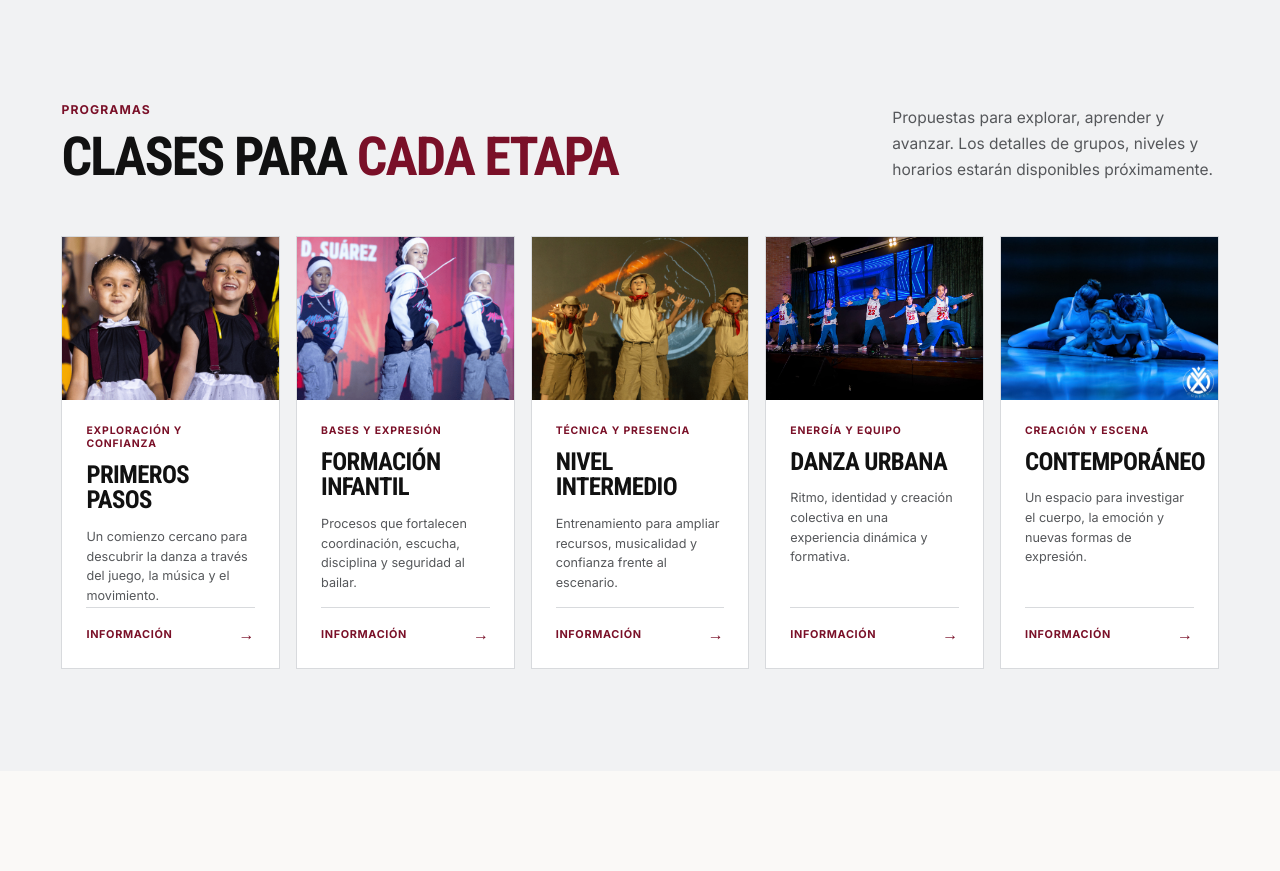
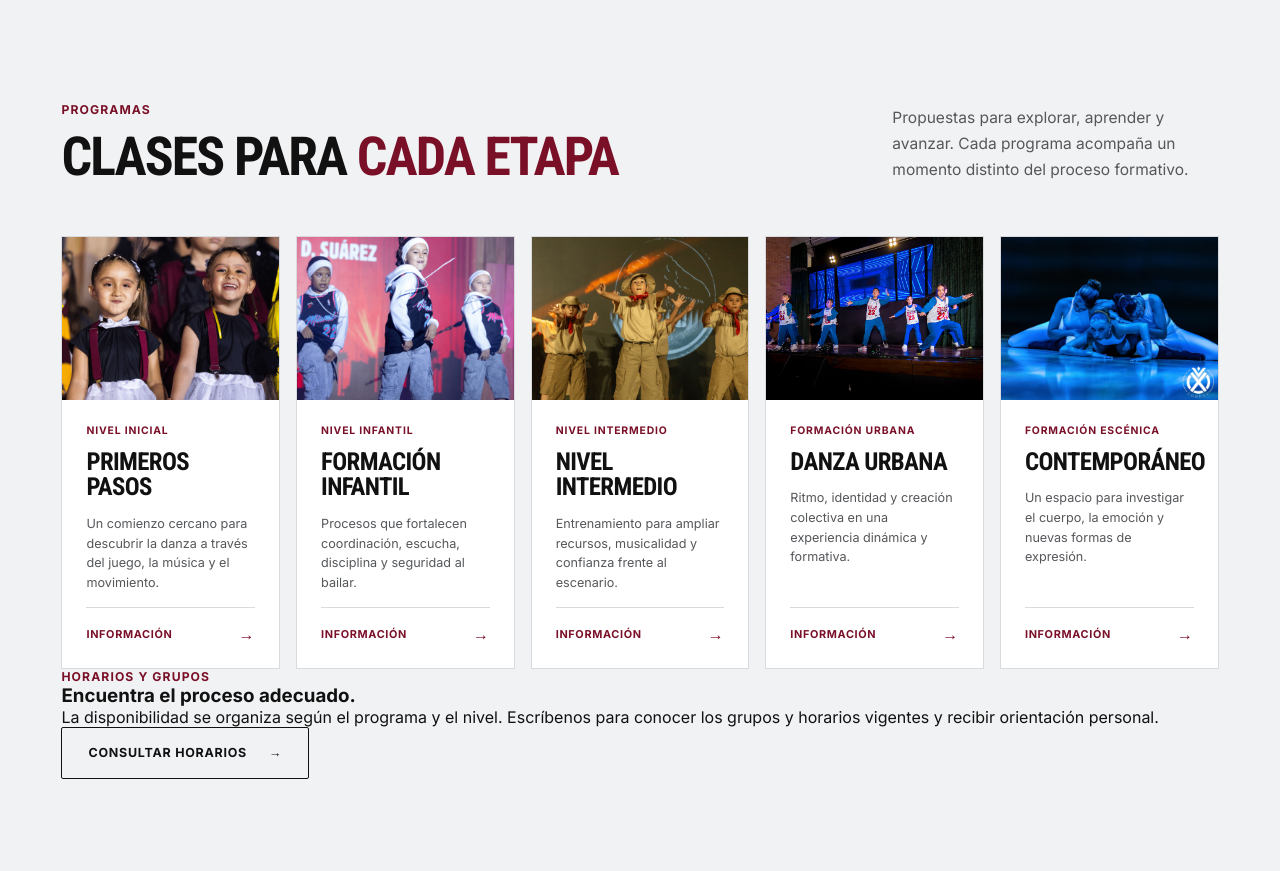
Before and after one commit to cristiansuarezcode-bot/web-vox-corpus-danza, a Next.js app: page / in a window 1280 px wide. Shown: the part 908-1779 px from the top of the page. Built offline with nearby package versions, Linux system fonts and the light colour scheme.

Commit message:
Align homepage content with style guide 3

```diff
--- a/app/page.tsx
+++ b/app/page.tsx
@@ -1,35 +1,35 @@
 const programs = [
   {
     title: "Primeros pasos",
-    label: "Exploración y confianza",
+    label: "Nivel inicial",
     text: "Un comienzo cercano para descubrir la danza a través del juego, la música y el movimiento.",
     image: "/primeros-pasos.png",
     alt: "Niñas de Vox Corpus disfrutando una presentación",
   },
   {
     title: "Formación infantil",
-    label: "Bases y expresión",
+    label: "Nivel infantil",
     text: "Procesos que fortalecen coordinación, escucha, disciplina y seguridad al bailar.",
     image: "/team-girls.png",
     alt: "Grupo infantil de Vox Corpus en escena",
   },
   {
     title: "Nivel intermedio",
-    label: "Técnica y presencia",
+    label: "Nivel intermedio",
     text: "Entrenamiento para ampliar recursos, musicalidad y confianza frente al escenario.",
     image: "/grupo-intermedio.png",
     alt: "Estudiantes de nivel intermedio en una coreografía",
   },
   {
     title: "Danza urbana",
-    label: "Energía y equipo",
+    label: "Formación urbana",
     text: "Ritmo, identidad y creación colectiva en una experiencia dinámica y formativa.",
     image: "/escenario-urbano-azul.jpg",
     alt: "Grupo de danza urbana de Vox Corpus en una presentación",
   },
   {
     title: "Contemporáneo",
-    label: "Creación y escena",
+    label: "Formación escénica",
     text: "Un espacio para investigar el cuerpo, la emoción y nuevas formas de expresión.",
     image: "/contemporaneo-azul.jpg",
     alt: "Bailarinas de Vox Corpus en una obra contemporánea",
@@ -79,6 +79,7 @@ export default function Home() {
           <a href="#academia">La academia</a>
           <a href="#programas">Programas</a>
           <a href="#experiencias">Experiencias</a>
+          <a href="#horarios">Horarios</a>
           <a href="#contacto">Contacto</a>
           <a className="nav-cta" href="#contacto">Inscríbete <span aria-hidden="true">→</span></a>
         </nav>
@@ -90,6 +91,7 @@ export default function Home() {
             <a href="#academia">La academia</a>
             <a href="#programas">Programas</a>
             <a href="#experiencias">Experiencias</a>
+            <a href="#horarios">Horarios</a>
             <a href="#contacto">Contacto</a>
           </nav>
         </details>
@@ -134,8 +136,8 @@ export default function Home() {
             <h2>Clases para <span>cada etapa</span></h2>
           </div>
           <p>
-            Propuestas para explorar, aprender y avanzar. Los detalles de
-            grupos, niveles y horarios estarán disponibles próximamente.
+            Propuestas para explorar, aprender y avanzar. Cada programa
+            acompaña un momento distinto del proceso formativo.
           </p>
         </div>
 
@@ -153,6 +155,20 @@ export default function Home() {
               </div>
             </article>
           ))}
+        </div>
+
+        <div className="schedule-callout" id="horarios">
+          <div>
+            <p className="section-label">Horarios y grupos</p>
+            <h3>Encuentra el proceso adecuado.</h3>
+          </div>
+          <p>
+            La disponibilidad se organiza según el programa y el nivel. Escríbenos
+            para conocer los grupos y horarios vigentes y recibir orientación personal.
+          </p>
+          <a className="button button-secondary" href="mailto:voxcorpusdanza@gmail.com">
+            Consultar horarios <span aria-hidden="true">→</span>
+          </a>
         </div>
       </section>
 
@@ -228,11 +244,10 @@ export default function Home() {
         </div>
         <div className="contact-copy">
           <p>
-            Estamos organizando la información completa de grupos, horarios,
-            ubicación e inscripciones. Mientras tanto, puedes escribirnos y te
-            orientaremos personalmente.
+            Cuéntanos qué programa te interesa. Te orientaremos personalmente
+            sobre el nivel, los grupos disponibles y el proceso de inscripción.
           </p>
-          <div className="contact-status"><span>Información en preparación</span><strong>Inscripciones próximamente</strong></div>
+          <div className="contact-status"><span>Atención personalizada</span><strong>Horarios según programa y nivel</strong></div>
           <a className="button button-primary" href="mailto:voxcorpusdanza@gmail.com">Escríbenos <span aria-hidden="true">→</span></a>
         </div>
       </section>
@@ -248,12 +263,13 @@ export default function Home() {
           <a href="#academia">La academia</a>
           <a href="#programas">Programas</a>
           <a href="#experiencias">Experiencias</a>
+          <a href="#horarios">Horarios</a>
           <a href="#contacto">Contacto</a>
         </div>
         <div className="footer-links">
           <p>Información</p>
           <a href="/cancelar_cuenta_vox_danza/">Eliminar cuenta de Vox Danza</a>
-          <span>Sitio en construcción</span>
+          <span>Canal oficial de Vox Corpus Danza</span>
           <small>© {new Date().getFullYear()} Vox Corpus Danza</small>
         </div>
         <a className="footer-cta" href="#contacto">Inscríbete <span aria-hidden="true">→</span></a>
```
